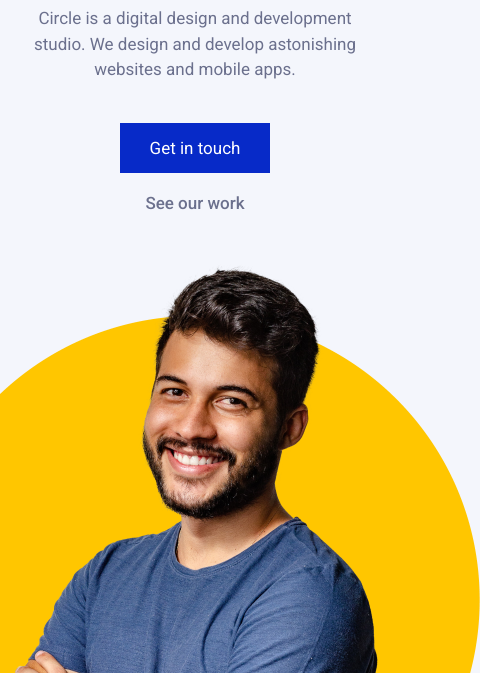
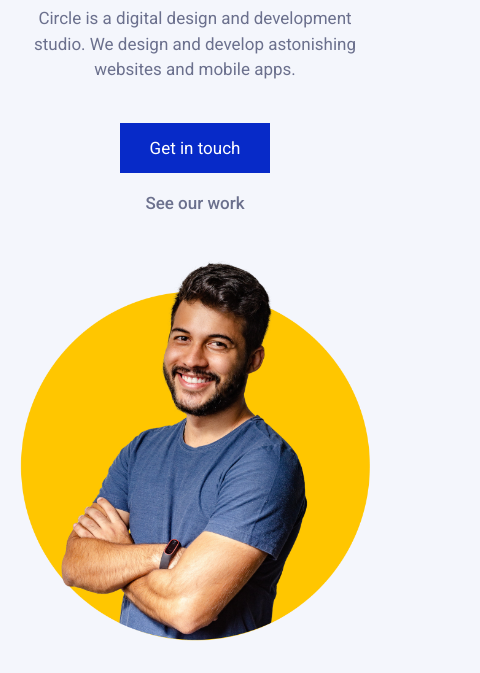
Before and after one commit to vmedina-rod/mid-term-project, a website: page index.html in a window 390 px wide. Shown: the part 170-843 px from the top of the page, 480 px wide, since content can reach past the window. Drawn offline with nearby package versions, Linux system fonts and the light colour scheme.

Commit message:
:iphone: fixes mobile

```diff
--- a/assets/scss/components/_cta.scss
+++ b/assets/scss/components/_cta.scss
@@ -10,6 +10,7 @@
   @include respond-max($sm) {
     @include display-flex;
     @include flex-direction-col;
+    margin: 3rem 0;
   }
 
   h3 {
--- a/assets/scss/components/_hero.scss
+++ b/assets/scss/components/_hero.scss
@@ -16,6 +16,11 @@
     position: relative;
     @include respond-max($md) {
       margin-top: 40px;
+    }
+
+    img{
+      max-width: 100%;
+      vertical-align: middle;
     }
   }
 
```
Also changed, not shown: assets/css/style.css.
